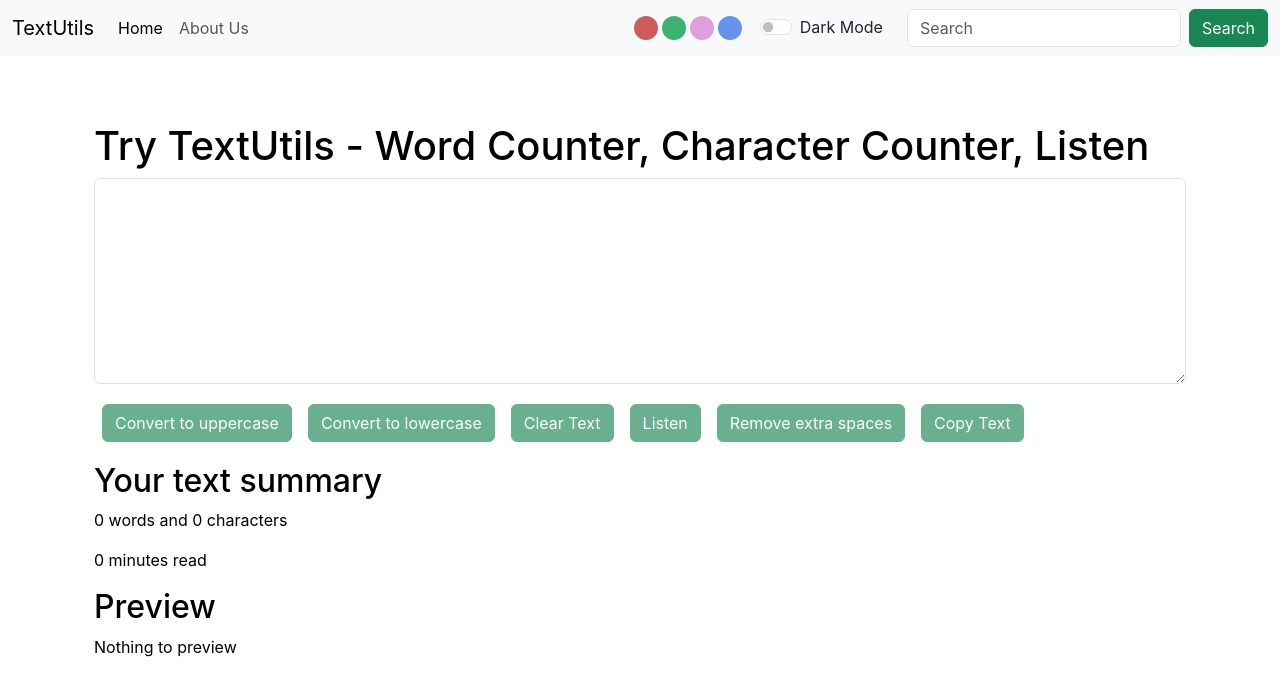
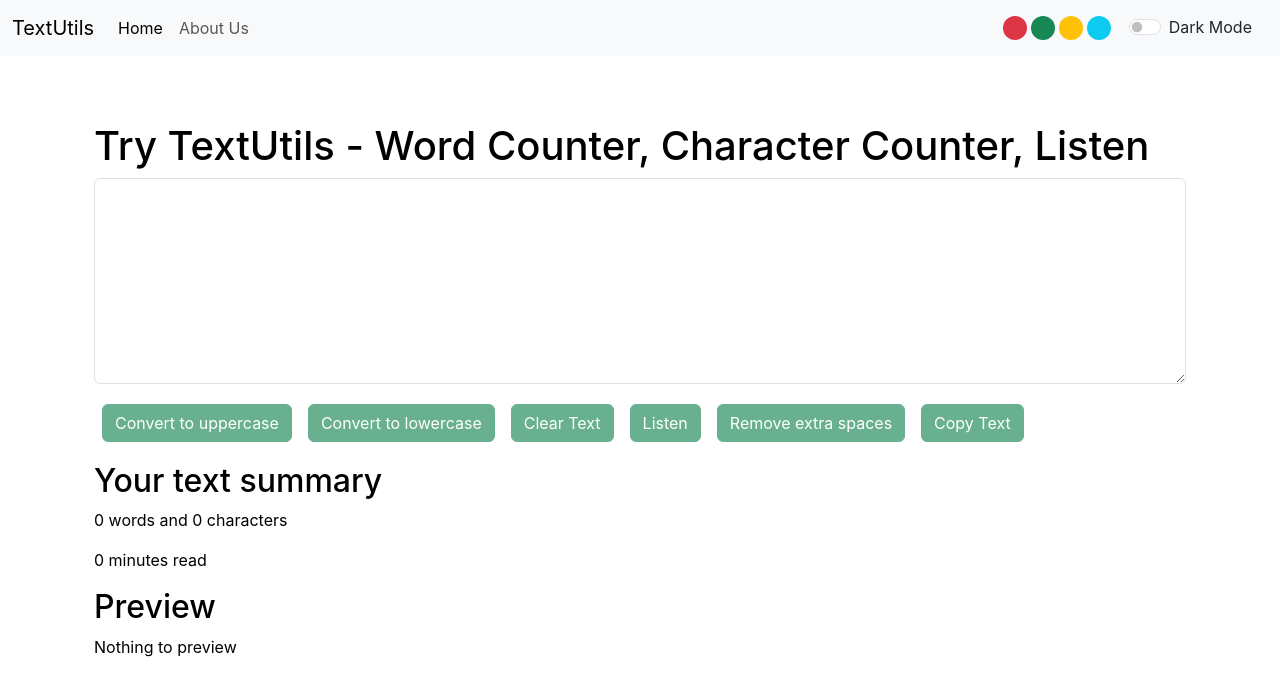
Before and after one commit to ayushigupta4/Learning-react, a React (Create React App) app: page / in a window 1280 px wide. Shown: the top 696 px of the page. Built offline with nearby package versions, Linux system fonts and the light colour scheme.

Commit message:
Add color modes

```diff
--- a/src/App.js
+++ b/src/App.js
@@ -13,6 +13,23 @@ import {
 function App() {
   const [mode, setMode] = useState('light'); //Whether dark mode is enabled or not
   const [alert, setAlert] = useState(null);
+  const [colorMode, setColorMode] = useState('success');
+
+  const changeColorMode = (clr) => {
+    if(clr === 'success'){
+      setColorMode('success');
+    }
+    else if(clr === 'warning') {
+      setColorMode('warning');
+    }
+    else if(clr === 'info') {
+      setColorMode('info');
+    }
+    else if(clr === 'danger') {
+      setColorMode('danger');
+    }
+  }
+
 
   const showAlert = (message, type) => {
     setAlert({
@@ -23,6 +40,8 @@ function App() {
       setAlert(null);
     }, 1500);
   }
+
+
   const toggleMode = () => {
     if(mode === 'light') {
       setMode('dark');
@@ -46,12 +65,12 @@ function App() {
   return (
     <>
       <BrowserRouter>
-      <Navbar title="TextUtils" home="Home" about="About Us" mode={mode} toggleMode={toggleMode}/>
+      <Navbar title="TextUtils" home="Home" about="About Us" mode={mode} toggleMode={toggleMode} changeColorMode={changeColorMode}/>
       <Alert alert={alert}/>
       <div className="container my-3">
           <Routes>
           <Route exact path='/about' element={<About mode={mode} />} />
-          <Route exact path='/' element={<TextForm showAlert={showAlert} heading="Try TextUtils - Word Counter, Character Counter, Listen" mode={mode} />} />
+          <Route exact path='/' element={<TextForm showAlert={showAlert} heading="Try TextUtils - Word Counter, Character Counter, Listen" mode={mode} colorMode={colorMode} />} />
           </Routes>
       </div>
 
--- a/src/components/Navbar.css
+++ b/src/components/Navbar.css
@@ -5,22 +5,6 @@
     margin: 2px;
 }
 
-#red {
-    background-color:#cd5c5c;
-}
-
-#purple {
-    background-color:#dda0dd;
-}
-
-#blue {
-    background-color:#6495ed;
-}
-
-#green {
-    background-color: #3cb371;
-}
-
 .cursor-pointer {
     cursor: pointer;
 }
--- a/src/components/Navbar.js
+++ b/src/components/Navbar.js
@@ -24,20 +24,20 @@ export default function Navbar(props) {
 
             </ul>
 
-            <div className="primary-color-wrapper cursor-pointer" id='red'></div>
-            <div className="primary-color-wrapper cursor-pointer" id='green'></div>
-            <div className="primary-color-wrapper cursor-pointer" id='purple'></div>
-            <div className="primary-color-wrapper cursor-pointer" id='blue'></div>
+            <div className="primary-color-wrapper cursor-pointer bg-danger" onClick={() => (props.changeColorMode('danger'))}></div>
+            <div className="primary-color-wrapper cursor-pointer bg-success" onClick={() => (props.changeColorMode('success'))}></div>
+            <div className="primary-color-wrapper cursor-pointer bg-warning" onClick={() => (props.changeColorMode('warning'))}></div>
+            <div className="primary-color-wrapper cursor-pointer bg-info" onClick={() => (props.changeColorMode('info'))}></div>
 
             <div className={`form-check form-switch text-${props.mode==='light'?'dark':'light'} mx-3`}>
               <input className="form-check-input" onClick={props.toggleMode} type="checkbox" role="switch" id="flexSwitchCheckDefault"/>
               <label className="form-check-label" htmlFor="flexSwitchCheckDefault">Dark Mode</label>
             </div>
 
-            <form className="d-flex" role="search">
+            {/* <form className="d-flex" role="search">
               <input className="form-control me-2 mx-2" type="search" placeholder="Search" aria-label="Search"/>
               <button className="btn btn-success" type="submit">Search</button>
-            </form>
+            </form> */}
           </div>
         </div>
       </nav>
--- a/src/components/TextForm.js
+++ b/src/components/TextForm.js
@@ -1,4 +1,5 @@
-import React, {useState} from 'react'
+import React, {useState} from 'react';
+import './Navbar.css';
 
 
 
@@ -76,12 +77,12 @@ export default function TextForm(props) {
                 <div className="mb-3">
                     <textarea className="form-control" value={text} onChange={handleOnChange} style={{backgroundColor: props.mode==='dark'?'#595959':'white',color: props.mode==='dark'?'white':'black'}} id="myBox" rows="8"></textarea>
                 </div>
-                <button disabled={text.length===0} className="btn btn-success mx-2 my-1" onClick={handleUpClick}>Convert to uppercase</button>
-                <button disabled={text.length===0} className="btn btn-success mx-2 my-1" onClick={handleLoClick}>Convert to lowercase</button>
-                <button disabled={text.length===0} className="btn btn-success mx-2 my-1" onClick={clearText}>Clear Text</button>
-                <button disabled={text.length===0} className="btn btn-success mx-2 my-1" onClick={textToSpeech}>Listen</button>
-                <button disabled={text.length===0} className="btn btn-success mx-2 my-1" onClick={removeExtraSpaces}>Remove extra spaces</button>
-                <button disabled={text.length===0} className="btn btn-success mx-2 my-1" onClick={handleCopy}>Copy Text</button>
+                <button disabled={text.length===0} className={`btn btn-${props.colorMode} mx-2 my-1`} onClick={handleUpClick}>Convert to uppercase</button>
+                <button disabled={text.length===0} className={`btn btn-${props.colorMode} mx-2 my-1`} onClick={handleLoClick}>Convert to lowercase</button>
+                <button disabled={text.length===0} className={`btn btn-${props.colorMode} mx-2 my-1`} onClick={clearText}>Clear Text</button>
+                <button disabled={text.length===0} className={`btn btn-${props.colorMode} mx-2 my-1`} onClick={textToSpeech}>Listen</button>
+                <button disabled={text.length===0} className={`btn btn-${props.colorMode} mx-2 my-1`} onClick={removeExtraSpaces}>Remove extra spaces</button>
+                <button disabled={text.length===0} className={`btn btn-${props.colorMode} mx-2 my-1`} onClick={handleCopy}>Copy Text</button>
             </div>
             <div className="container my-3" style={{color: props.mode==='dark'?'white':'black'}}>
                 <h2>Your text summary</h2>
```
Also changed, not shown: src/components/TextForm.css (added).
